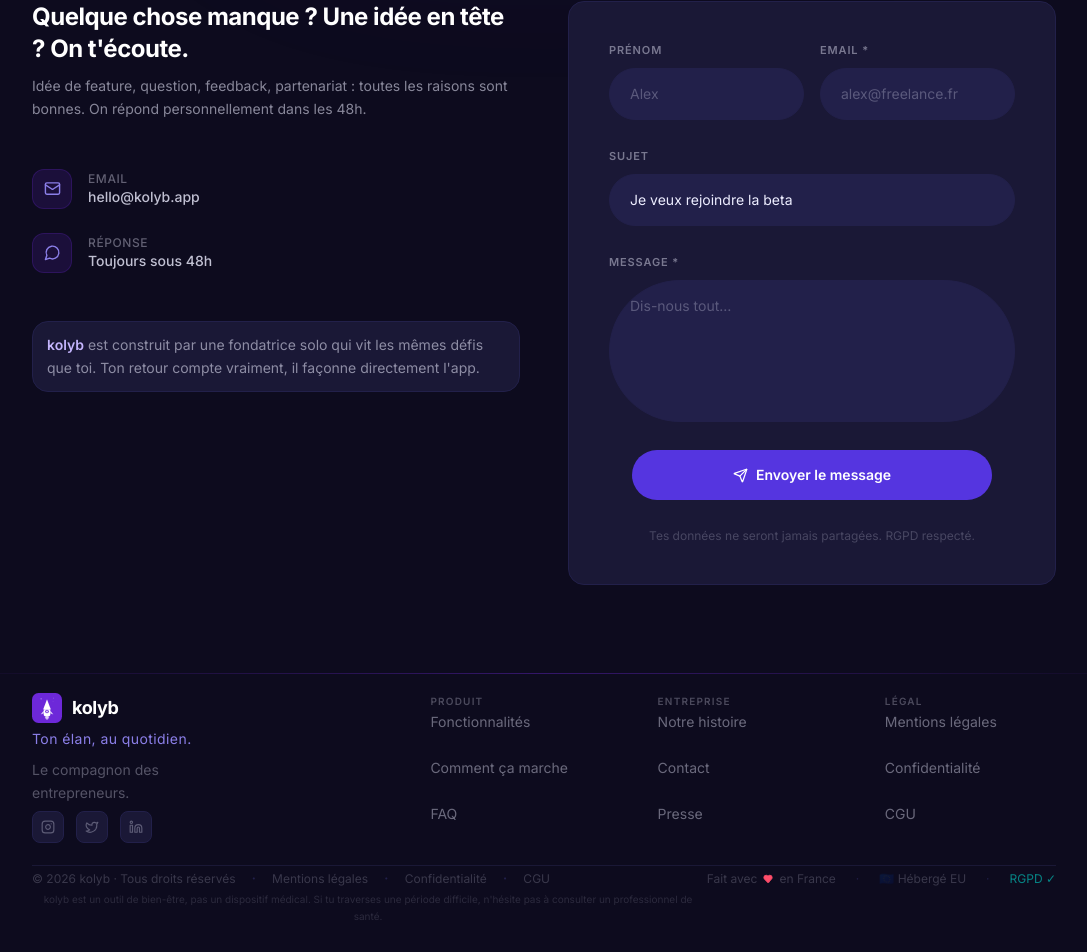
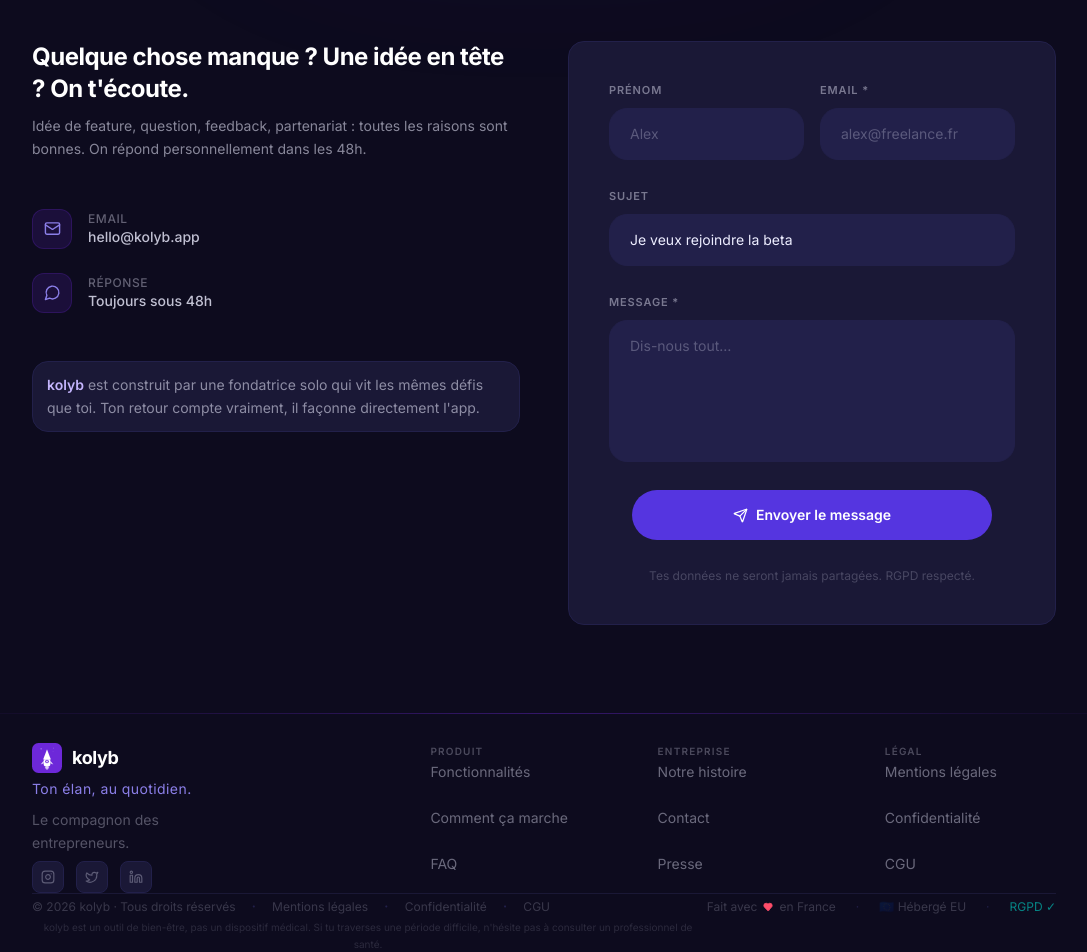
Before and after one commit to Cassandre-pdg/mon-app, a Next.js app in the folder landing-page/: page / in a window 1280 px wide. Shown: the part 6126-7078 px from the top of the page, without its empty margins (96-1183 px from the left). Before the commit the page ends 7050 px from the top, so only its background shows below. Built offline with nearby package versions, Linux system fonts and the light colour scheme.

Commit message:
fix border-radius

```diff
--- a/landing-page/src/app/globals.css
+++ b/landing-page/src/app/globals.css
@@ -345,6 +345,10 @@ body {
   box-shadow: 0 0 0 3px rgba(109, 40, 217, 0.14);
 }
 
+.input-form {
+  border-radius: 18px;
+}
+
 /* ─── DIVIDER ────────────────────────────────────────────── */
 
 .divider {
@@ -583,7 +587,7 @@ h3{
 }
 
 .separator{
-  margin: 25px auto;
+  margin: 45px auto;
 }
 
 .announce {
@@ -591,8 +595,8 @@ h3{
 }
 
 .footer-princ{
-  padding-top: 20px;
-  padding-bottom: 22px;
+  padding-top: 30px;
+  padding-bottom: 35;
 }
 
 .sous-titre-foot{
--- a/landing-page/src/components/Contact.tsx
+++ b/landing-page/src/components/Contact.tsx
@@ -182,7 +182,7 @@ export default function Contact() {
                       value={form.firstName}
                       onChange={handleChange}
                       placeholder="Alex"
-                      className="input input-dark"
+                      className="input input-dark input-form"
                     />
                   </div>
                   <div className="field">
@@ -194,7 +194,7 @@ export default function Contact() {
                       onChange={handleChange}
                       placeholder="alex@freelance.fr"
                       required
-                      className="input input-dark"
+                      className="input input-dark input-form"
                     />
                   </div>
                 </div>
@@ -205,7 +205,7 @@ export default function Contact() {
                     name="subject"
                     value={form.subject}
                     onChange={handleChange}
-                    className="input input-dark appearance-none cursor-pointer"
+                    className="input input-dark input-form appearance-none cursor-pointer"
                   >
                     {subjects.map((s) => (
                       <option key={s} value={s} className="bg-[#1A1836]">
@@ -224,7 +224,7 @@ export default function Contact() {
                     required
                     rows={5}
                     placeholder="Dis-nous tout…"
-                    className="input input-dark resize-none"
+                    className="input input-dark input-form resize-none"
                   />
                 </div>
 
```
